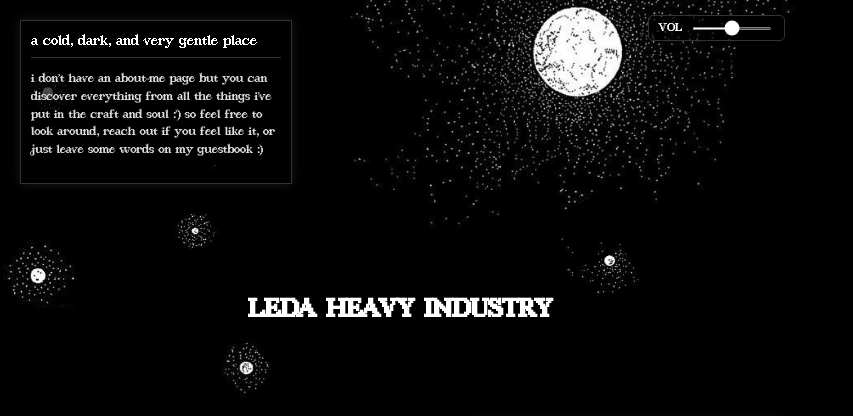
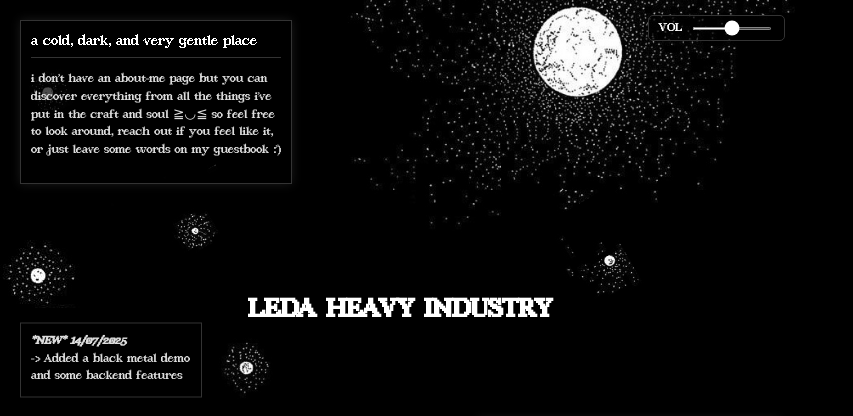
Before and after one commit to ledaheavyindustry/ledaheavyindustry.github.io, a plain HTML site: page pages/home.html in a window 1280 px wide. Shown: the top 416 px of the page, without its empty margins (0-853 px from the left). Drawn offline with Linux system fonts and the light colour scheme.

Commit message:
feat: update container

```diff
--- a/pages/home.html
+++ b/pages/home.html
@@ -145,7 +145,13 @@
         <!-- Welcome Message Container -->
         <div class="welcome-container">
             <div class="welcome-header">a cold, dark, and very gentle place</div>
-            <p>i don't have an about-me page but you can discover everything from all the things i've put in the craft and soul :') so feel free to look around, reach out if you feel like it, or just leave some words on my guestbook :)</p>
+            <p>i don't have an about-me page but you can discover everything from all the things i've put in the craft and soul ≧◡≦ so feel free to look around, reach out if you feel like it, or just leave some words on my guestbook :')</p>
+        </div>
+
+        <!-- NEW MIDDLE-LEFT TEXT CONTAINER -->
+        <div class="update-text">
+            <p><i><b>*NEW* 14/07/2025</b></i></p>
+            <p>-> Added a black metal demo and some backend features
         </div>
 
         <!-- Current Thoughts Container -->
--- a/pages/style.css
+++ b/pages/style.css
@@ -680,6 +680,29 @@ body {
 }
 
 /* ==================== */
+/* HOME PAGE UPDATE TEXT */
+/* ==================== */
+
+.update-text {
+    position: absolute;
+    top: 50%;
+    left: 20px; /* Position from left edge */
+    transform: translateY(-50%); /* Vertically center */
+    width: 160px;
+    padding: 10px;
+    background-color: rgba(0, 0, 0, 0.7);
+    border: 1px solid #333;
+    color: #ddd;
+    font-size: 0.85rem;
+    line-height: 1.3;
+    z-index: 20;
+}
+
+.update-text p {
+    margin: 0;
+}
+
+/* ==================== */
 /* MP3 PLAYER CONTAINER */
 /* ==================== */
 
```
Also changed, not shown: rss.xml (+8 -0 lines).
